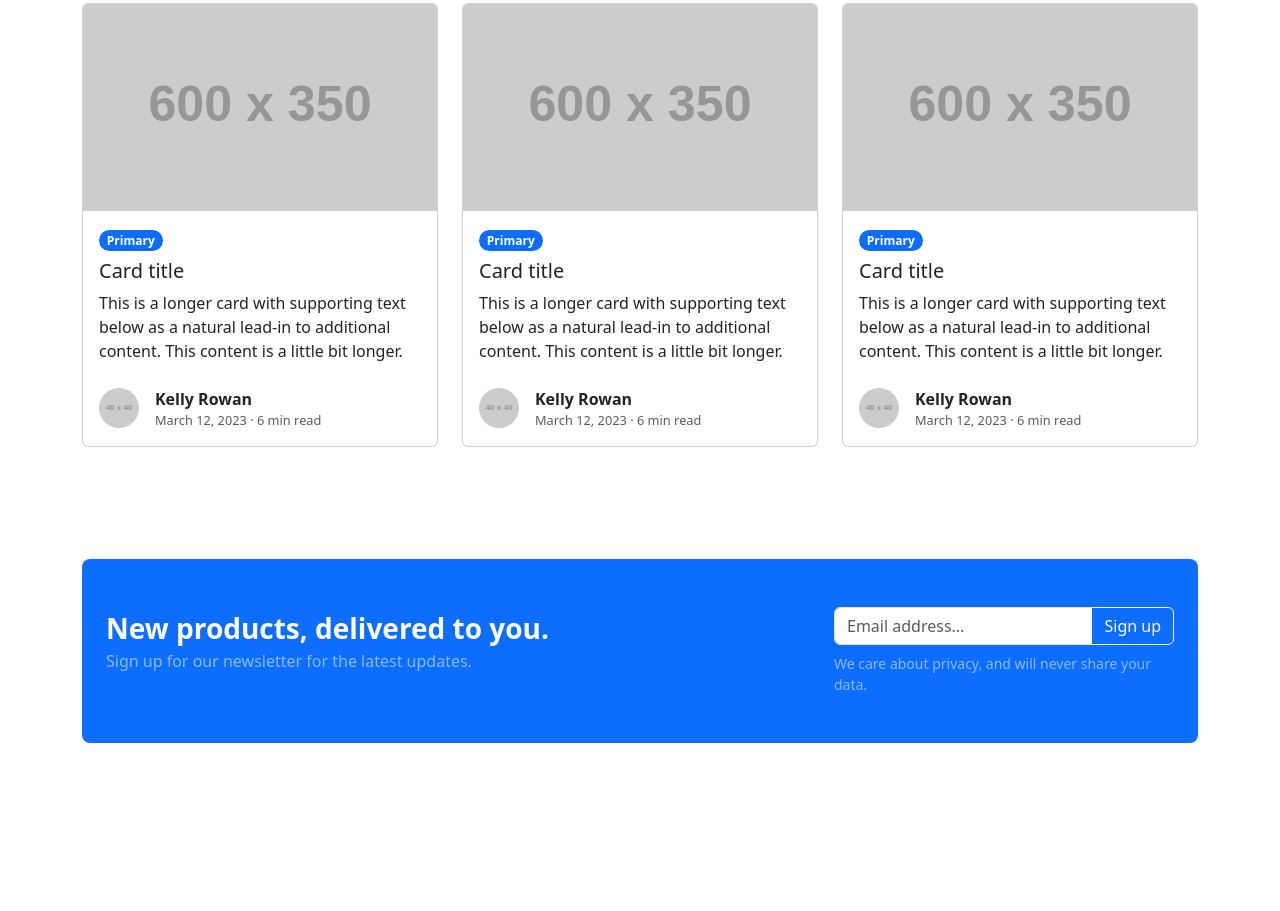
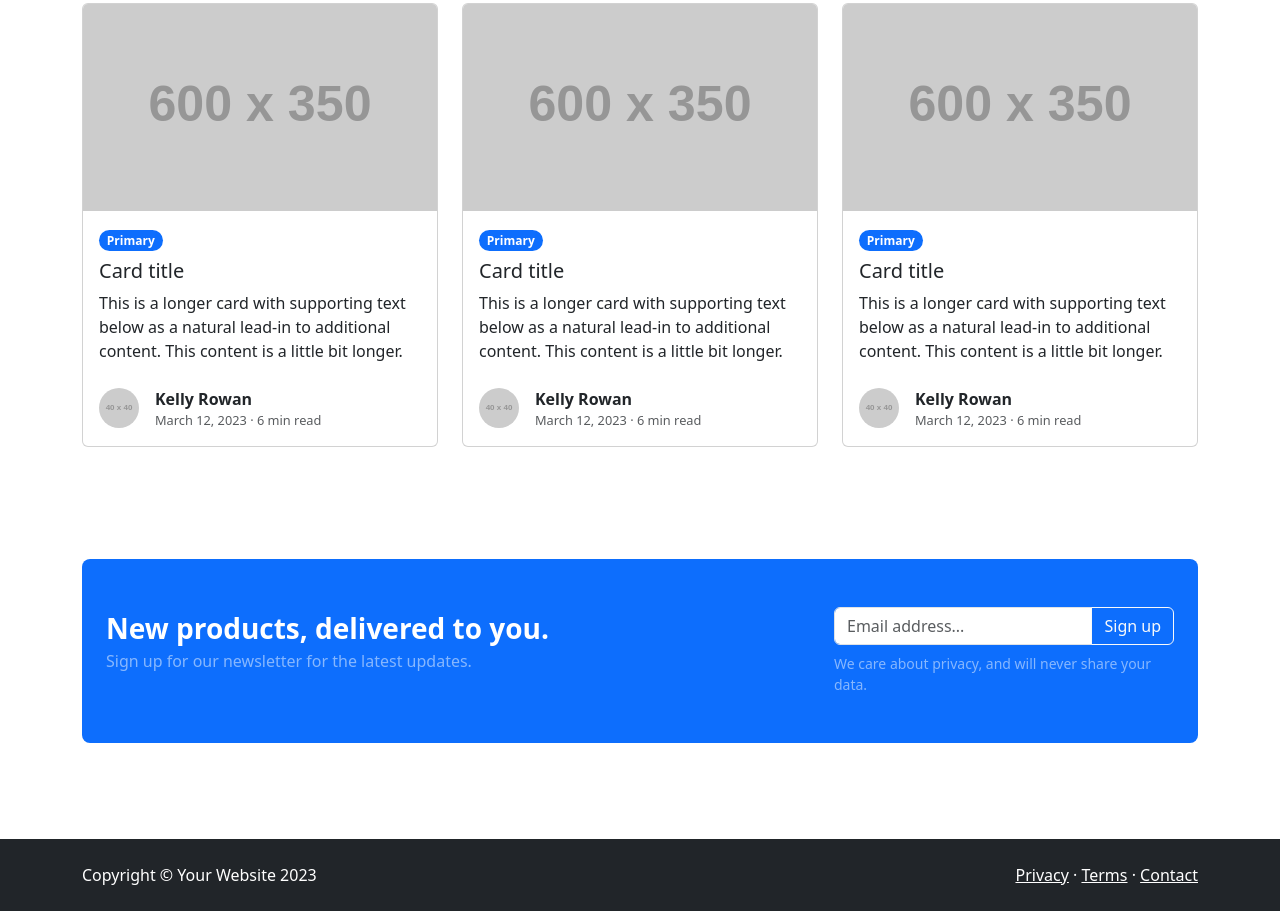
Before and after one commit to LeDauphinn/ojs-pos-ui, a plain HTML site: page index.html in a window 1280 px wide. Shown: the part 1473-2384 px from the top of the page. Before the commit the page ends 2264 px from the top, so only its background shows below. Drawn offline with nearby package versions, Linux system fonts and the light colour scheme; placeholder pictures from the web are drawn by us.

Commit message:
home page done

```diff
--- a/index.html
+++ b/index.html
@@ -219,6 +219,17 @@
             </div>
         </div>
     </div>
+
+    <footer class="mt-5 bg-dark text-white py-4">
+        <div class="container">
+            <div class="row">
+                <div class="col-12 col-md-6 text-center text-md-start">Copyright © Your Website 2023</div>
+                <div class="col-12 col-md-6 text-center text-md-end">
+                    <a class="text-white" href="#">Privacy</a> · <a class="text-white" href="#">Terms</a> · <a class="text-white" href="#">Contact</a>
+                </div>
+            </div>
+        </div>
+    </footer>
     <script src="https://cdn.jsdelivr.net/npm/@popperjs/core@2.11.8/dist/umd/popper.min.js"></script>
     <script src="https://cdn.jsdelivr.net/npm/bootstrap@5.3.2/dist/js/bootstrap.min.js"></script>
 </body>
```
